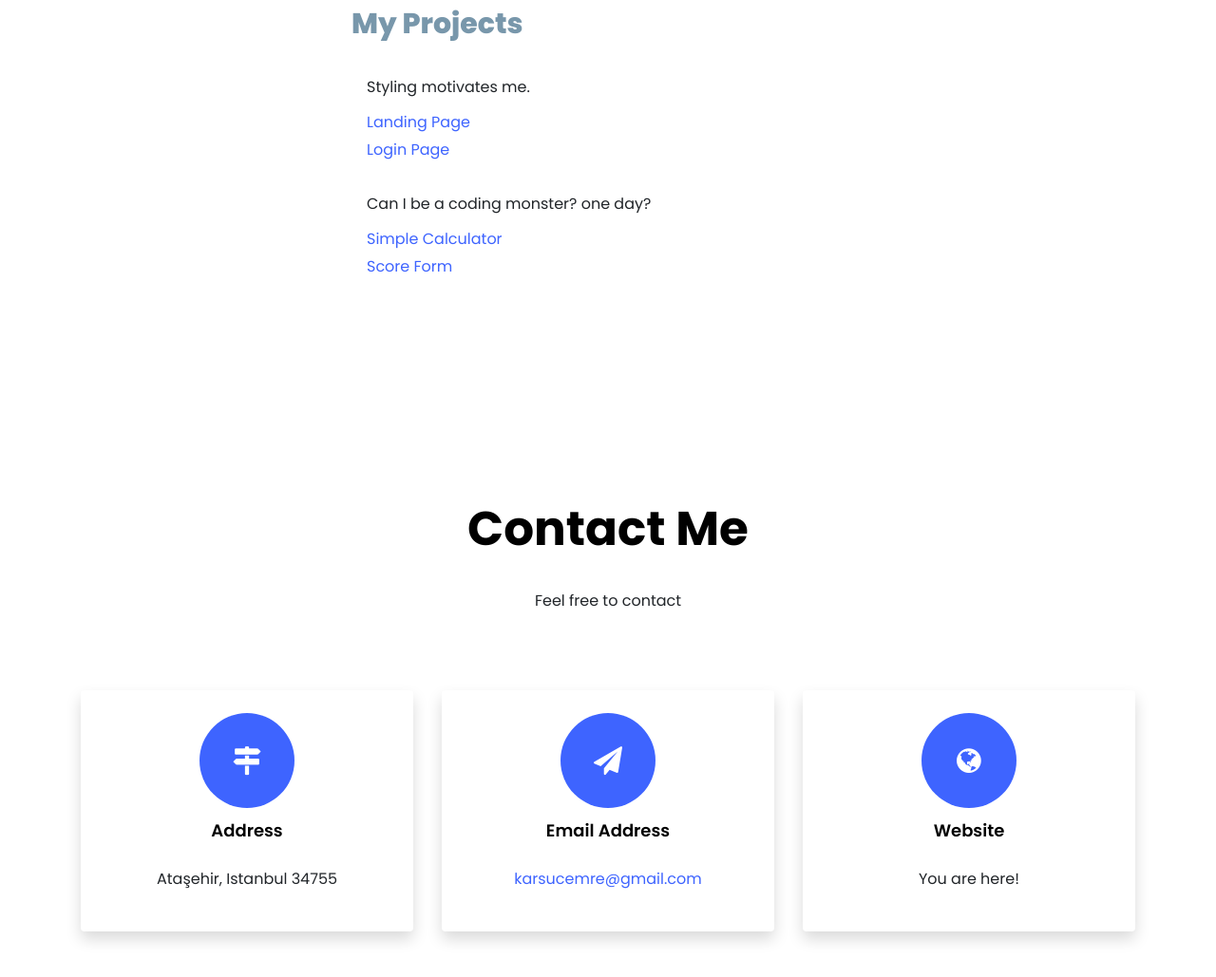
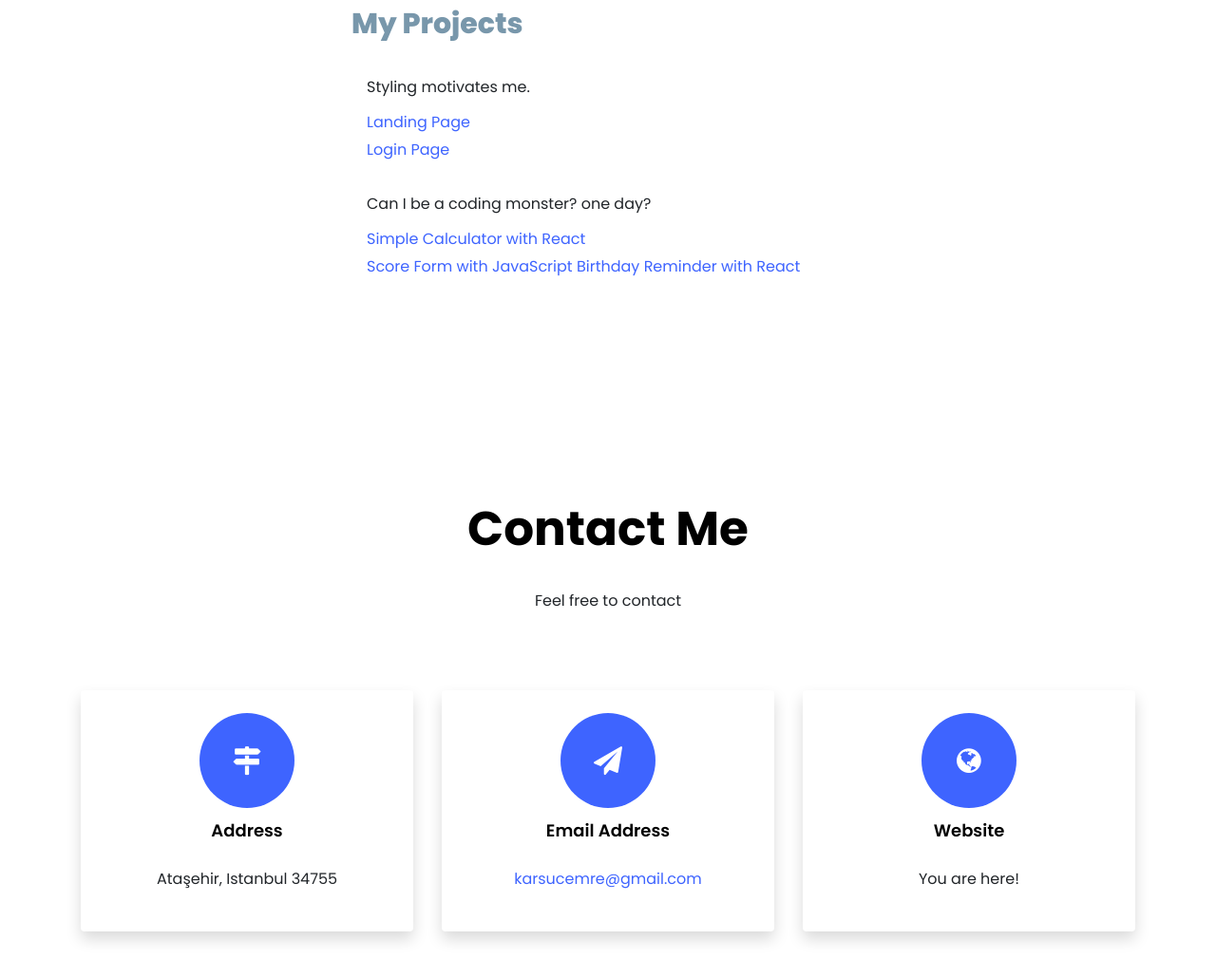
Before and after one commit to ceemrekarsu/portfolio, a plain HTML site: page index.html in a window 1280 px wide. Shown: the part 1446-2475 px from the top of the page at 95% size. Drawn offline with nearby package versions, Linux system fonts and the light colour scheme; files whose address does not match are found by name.

Commit message:
update
add project

```diff
--- a/index.html
+++ b/index.html
@@ -99,9 +99,10 @@
 							<div class="text pl-3">
 								<span class="date">Can I be a coding monster? one day?</span>
 								<h2></h2>
-								<span class="position"><a href="https://github.com/ceemrekarsu/ReactCalculator.git">Simple Calculator</a></span> <br>
-									<span class="position"><a href="https://github.com/ceemrekarsu/form-javascript.git">Score Form</a></span>
-							</div>
+								<span class="position"><a href="https://github.com/ceemrekarsu/ReactCalculator.git">Simple Calculator with React</a></span> <br>
+									<span class="position"><a href="https://github.com/ceemrekarsu/form-javascript.git">Score Form with JavaScript</a></span>
+							<span class="position"><a href="https://github.com/ceemrekarsu/birthday-reminder.git">Birthday Reminder with React</a></span>
+						</div>
 						</div>
 						</div>
 			</div>
```
